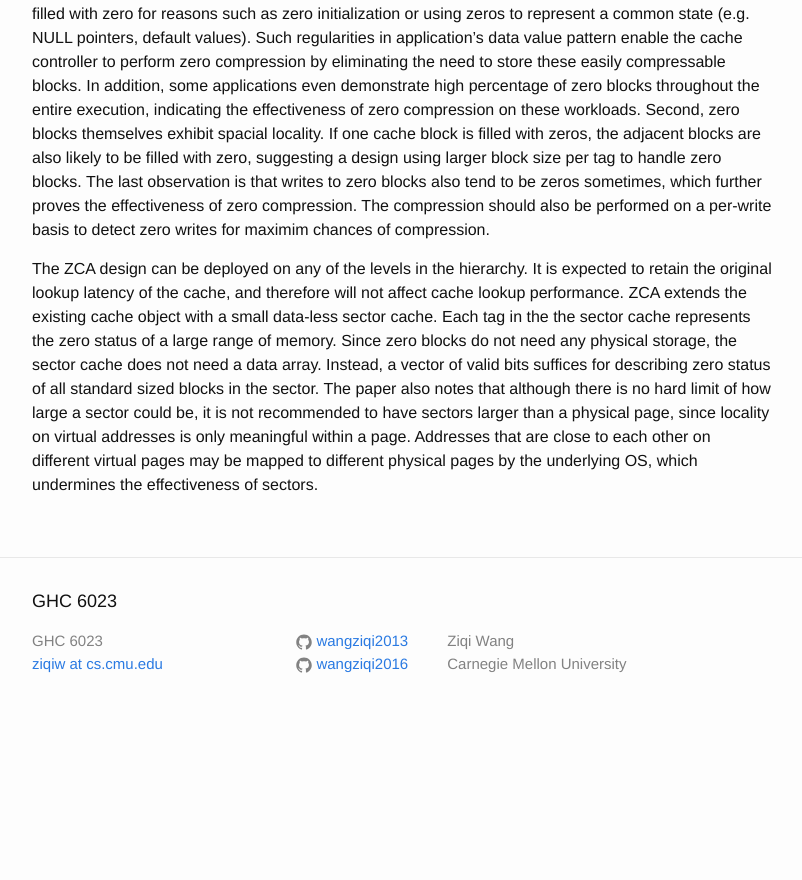
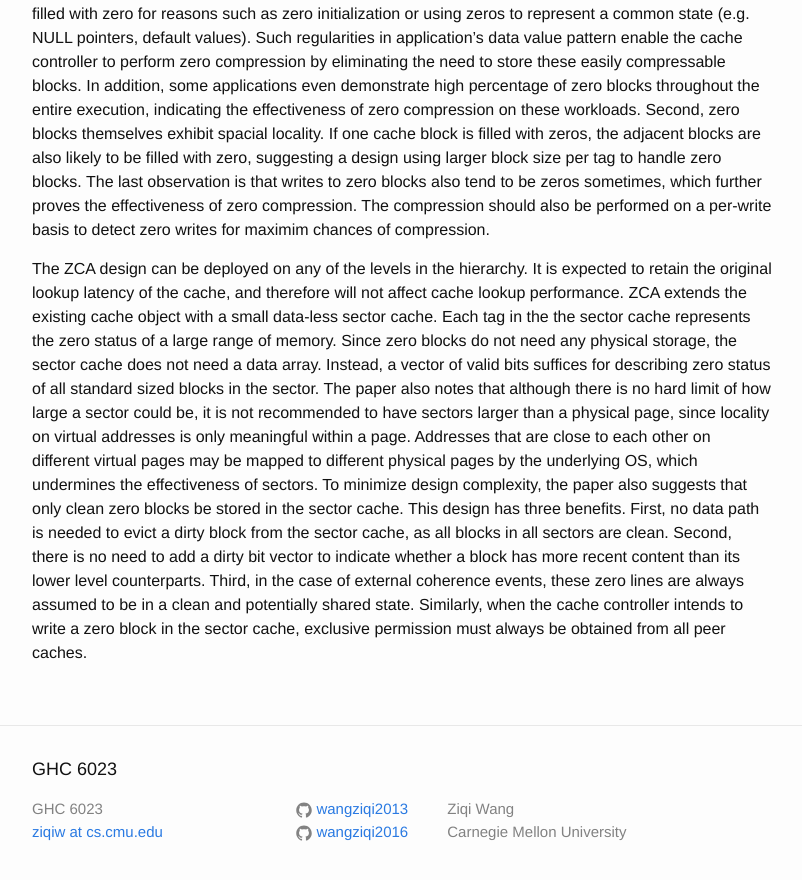
Before and after one commit to wangziqi2013/wangziqi2013.github.io, a Jekyll site: the page built from _posts/2020-06-25-zca.markdown, in a window 1280 px wide and 900 px high, scrolled down 622 px. Shown: the top 880 px of the window, without its empty margins (238-1040 px from the left). Built offline with Jekyll 4.4.1, drawn with Linux system fonts in a browser that asks for light colours; before the commit the page ends 1357 px from its top, so only the background shows below that.

Commit message:
Adding clean blocks

```diff
--- a/_posts/2020-06-25-zca.markdown
+++ b/_posts/2020-06-25-zca.markdown
@@ -40,3 +40,9 @@ the sector. The paper also notes that although there is no hard limit of how lar
 to have sectors larger than a physical page, since locality on virtual addresses is only meaningful within a page. Addresses
 that are close to each other on different virtual pages may be mapped to different physical pages by the underlying OS,
 which undermines the effectiveness of sectors.
+To minimize design complexity, the paper also suggests that only clean zero blocks be stored in the sector cache. This
+design has three benefits. First, no data path is needed to evict a dirty block from the sector cache, as all blocks in
+all sectors are clean. Second, there is no need to add a dirty bit vector to indicate whether a block has more recent
+content than its lower level counterparts. Third, in the case of external coherence events, these zero lines are always
+assumed to be in a clean and potentially shared state. Similarly, when the cache controller intends to write a
+zero block in the sector cache, exclusive permission must always be obtained from all peer caches.
```
